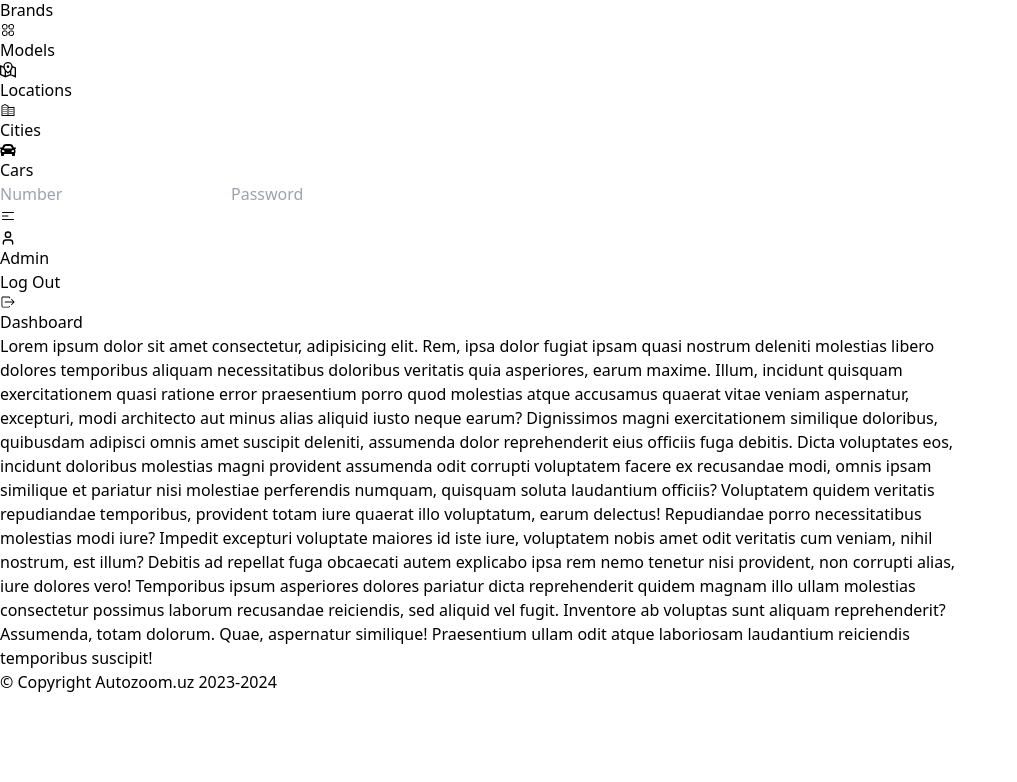
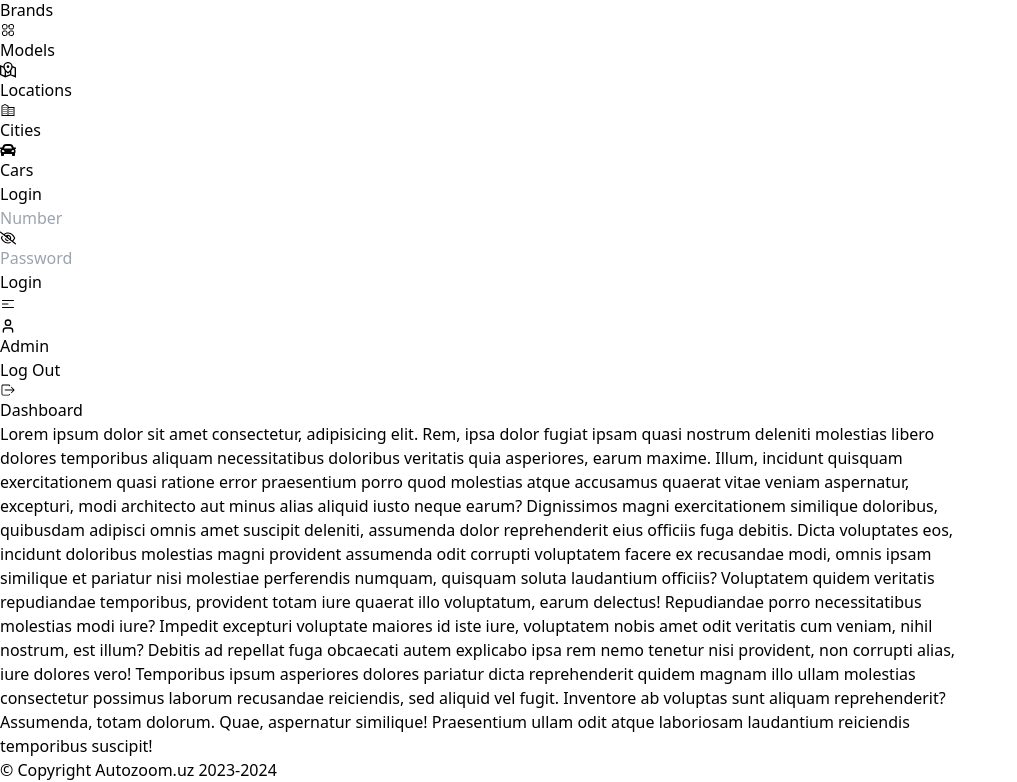
Before and after one commit to Sadriddin0124/Autozoom, a React (Vite) app: page / in a window 1280 px wide. Shown: the part 909-1691 px from the top of the page, without its empty margins (0-1017 px from the left). Before the commit the page ends 1603 px from the top, so only its background shows below. Built offline with nearby package versions, Linux system fonts and the light colour scheme.

Commit message:
loader added

```diff
--- a/src/App.jsx
+++ b/src/App.jsx
@@ -1,18 +1,33 @@
-import React, { useState } from "react";
+import React, { useEffect, useState } from "react";
 import Sidebar from "./components/Sidebar/Sidebar";
 import Navbar from "./components/Navbar/Navbar";
 import { Route, Routes } from "react-router-dom";
 import Dashboard from "./pages/Dashboard/Dashboard";
+import Loader from "./components/Loader/Loader";
 
 const App = () => {
-  const [sideBarStatus, setSideBarStatus] = useState(false)
+  const [sideBarStatus, setSideBarStatus] = useState(false);
+  const [loading, setLoading] = useState(false);
+  useEffect(()=> {
+    setTimeout(() => {
+      setLoading(true)
+    }, 1500);
+  },[])
   return (
     <div className="w-[100%] flex justify-end bg-slate-200">
+      {loading ? "" : <Loader />}
       <div className="">
-        <Sidebar sideBarStatus={sideBarStatus}/>
+        <Sidebar sideBarStatus={sideBarStatus} />
       </div>
-      <div className={sideBarStatus ? "nav2 nav min-h-[100vh]" : "nav min-h-[100vh]"}>
-        <Navbar setSideBarStatus={setSideBarStatus} sideBarStatus={sideBarStatus}/>
+      <div
+        className={
+          sideBarStatus ? "nav2 nav min-h-[100vh]" : "nav min-h-[100vh]"
+        }
+      >
+        <Navbar
+          setSideBarStatus={setSideBarStatus}
+          sideBarStatus={sideBarStatus}
+        />
         <div className={`p-[20px] bg-slate-200 w-full h-full mt-[90px]`}>
           <Routes>
             <Route path="/" element={<Dashboard />} />
--- a/src/components/Auth/Auth.jsx
+++ b/src/components/Auth/Auth.jsx
@@ -1,16 +1,72 @@
-import React from 'react'
+import React, { useState } from "react";
+import { FaRegEye } from "react-icons/fa6";
+import { FaRegEyeSlash } from "react-icons/fa6";
+import { useNavigate } from "react-router-dom";
+export const base_url = "https://autoapi.dezinfeksiyatashkent.uz/api";
 
-const Auth = () => {
+const Auth = ({setAuthStatus}) => {
+  const [type, setType] = useState(false);
+  const [number, setNumber] = useState("")
+  const [password, setPassword] = useState("")
+  const handleSubmit = (e) => {
+    e.preventDefault()
+    console.log(number);
+    console.log(password);
+    fetch(`${base_url}/auth/signin`, {
+        method: "POST",
+        headers: {
+          "Content-Type": "application/json",
+        },
+        body: JSON.stringify({phone_number: number, password: password}),
+      })
+        .then((res) => res.json())
+        .then((data) => {
+          localStorage.setItem(
+            "accessToken",
+            data?.data?.tokens?.accessToken?.token
+          );
+          if (data?.success === true) {
+            setAuthStatus(true)
+          }
+        })
+        .catch((err) => {
+          console.log(err);
+        });
+  };
   return (
-    <div className='fixed left-0 top-0 w-full h-full bg-white z-[20] flex justify-center items-center'>
-      <div className='p-[20px] border rounded-2xl'>
-        <form>
-            <input type="text" placeholder='Number'/>
-            <input type="text" placeholder='Password'/>
+    <div className="fixed left-0 top-0 w-full h-full bg-white z-[20] flex justify-center items-center">
+      <div className="w-[400px] px-[30px] py-[50px] border rounded-2xl flex flex-col gap-[20px] shadow-lg">
+        <h1 className="text-[30px] font-bold">Login</h1>
+        <form onSubmit={handleSubmit} className="w-[100%] flex flex-col gap-[40px]">
+          <div>
+            <input
+              type="text"
+              placeholder="Number"
+              onChange={(e)=>setNumber(e?.target?.value)}
+              className="w-[100%] px-[20px] py-[12px] border outline-none rounded-md focus:border-indigo-700"
+              />
+          </div>
+          <div className="relative w-[100%]">
+            <span
+              className="text-[25px] absolute right-[13px] top-[13px] cursor-pointer text-indigo-800"
+              onClick={() => setType(!type)}
+              >
+              {type ? <FaRegEye /> : <FaRegEyeSlash />}
+            </span>
+            <input
+              type={type ? "text" : "password"}
+              placeholder="Password"
+              onChange={(e)=>setPassword(e?.target?.value)}
+              className="w-[100%] px-[20px] py-[12px] border outline-none rounded-md focus:border-indigo-700"
+            />
+          </div>
+          <button className="py-[10px] px-[20px] w-[100%] bg-indigo-900 text-white text-[20px] rounded-md">
+            Login
+          </button>
         </form>
       </div>
     </div>
-  )
-}
+  );
+};
 
-export default Auth
+export default Auth;
--- /dev/null
+++ b/src/components/Loader/Loader.css
@@ -0,0 +1,57 @@
+.center {
+    position: fixed;
+    z-index: 12;
+    width: 100%;
+    height: 100vh;
+    display: flex;
+    justify-content: center;
+    align-items: center;
+    background: #000;
+  }
+  .wave {
+    width: 5px;
+    height: 100px;
+    background: linear-gradient(45deg, cyan, #fff);
+    margin: 10px;
+    animation: wave 1s linear infinite;
+    border-radius: 20px;
+  }
+  .wave:nth-child(2) {
+    animation-delay: 0.1s;
+  }
+  .wave:nth-child(3) {
+    animation-delay: 0.2s;
+  }
+  .wave:nth-child(4) {
+    animation-delay: 0.3s;
+  }
+  .wave:nth-child(5) {
+    animation-delay: 0.4s;
+  }
+  .wave:nth-child(6) {
+    animation-delay: 0.5s;
+  }
+  .wave:nth-child(7) {
+    animation-delay: 0.6s;
+  }
+  .wave:nth-child(8) {
+    animation-delay: 0.7s;
+  }
+  .wave:nth-child(9) {
+    animation-delay: 0.8s;
+  }
+  .wave:nth-child(10) {
+    animation-delay: 0.9s;
+  }
+
+  @keyframes wave {
+    0% {
+      transform: scale(0);
+    }
+    50% {
+      transform: scale(1);
+    }
+    100% {
+      transform: scale(0);
+    }
+  }
--- /dev/null
+++ b/src/components/Loader/Loader.jsx
@@ -0,0 +1,20 @@
+import React from "react";
+import "./Loader.css";
+const Loader = () => {
+  return (
+    <div class="center">
+      <div class="wave"></div>
+      <div class="wave"></div>
+      <div class="wave"></div>
+      <div class="wave"></div>
+      <div class="wave"></div>
+      <div class="wave"></div>
+      <div class="wave"></div>
+      <div class="wave"></div>
+      <div class="wave"></div>
+      <div class="wave"></div>
+    </div>
+  );
+};
+
+export default Loader;
--- a/src/components/Navbar/Navbar.jsx
+++ b/src/components/Navbar/Navbar.jsx
@@ -1,30 +1,44 @@
-import React, { useState } from "react";
+import React, { useEffect, useState } from "react";
 import { HiOutlineBars3CenterLeft } from "react-icons/hi2";
 import { LuUser } from "react-icons/lu";
 import { IoIosLogOut } from "react-icons/io";
 import Auth from "../Auth/Auth";
 
 const Navbar = ({ setSideBarStatus, sideBarStatus }) => {
-  const [logOut, setLogOut] = useState(false);
+  const [logOutStatus, setLogOutStatus] = useState(false);
+  const [authStatus, setAuthStatus] = useState(false)
+  useEffect(()=> {
+    const accessToken = localStorage.getItem("accessToken")
+    if (accessToken) {
+      setAuthStatus(true)
+    }else {
+      setAuthStatus(false)
+    }
+  }, [])
+  const logOut = () => {
+    localStorage.removeItem("accessToken")
+    setAuthStatus(false)
+  }
   return (
     <nav
       className={`${
         sideBarStatus ? "nav2" : "nav"
       } p-[20px] bg-white fixed shadow-md right-0 flex justify-between`}
     >
-      <Auth/>
+      {authStatus ? "" : <Auth setAuthStatus={setAuthStatus}/>}
       <button
         className="px-[10px] py-[5px] bg-indigo-950 text-white text-[20px] rounded-md"
         onClick={() => setSideBarStatus((prev) => !prev)}
       >
         <HiOutlineBars3CenterLeft />
       </button>
-      <div onClick={()=>setLogOut(!logOut)} className=" cursor-pointer flex items-center relative text-[20px] gap-[10px] px-[10px] py-[5px] rounded-md border">
+      <div onClick={()=>setLogOutStatus(!logOutStatus)} className=" cursor-pointer flex items-center relative text-[20px] gap-[10px] px-[10px] py-[5px] rounded-md border">
         <LuUser />
         <span>Admin</span>
         <div
+        onClick={logOut}
           className={`${
-            logOut ? "flex" : "hidden"
+            logOutStatus ? "flex" : "hidden"
           } absolute cursor-pointer items-center gap-[10px] bg-white top-[50px] right-0 border p-[5px] rounded-md w-[100%]`}
         >
           <p className="text-[15px]">Log Out</p>
```
